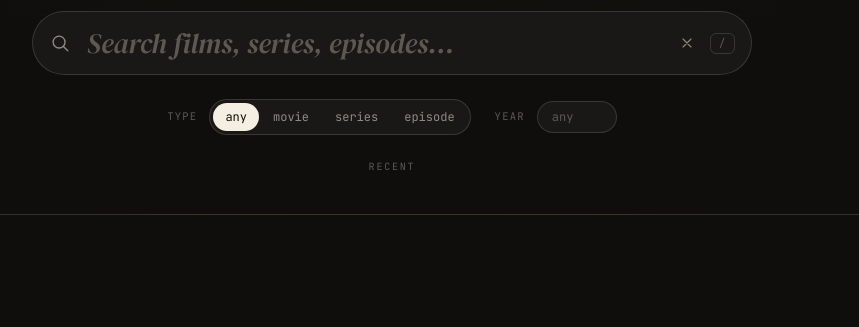
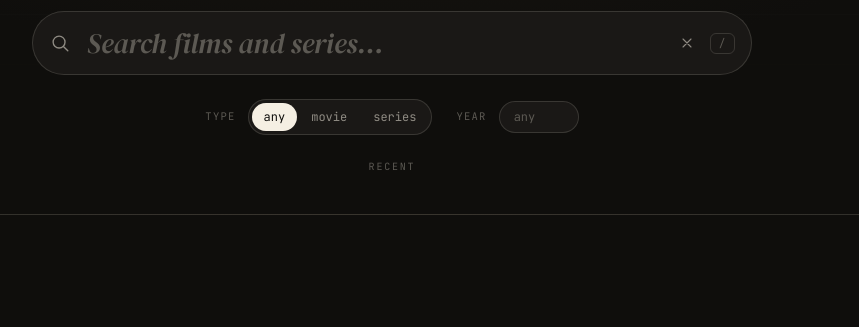
Before and after one commit to Inaolol/omdb-project, a website: page index.html in a window 1280 px wide. Shown: the part 153-480 px from the top of the page, without its empty margins (248-1107 px from the left). Drawn offline with Linux system fonts and the light colour scheme.

Commit message:
Update README and index.html for improved search functionality and clarity

```diff
--- a/index.html
+++ b/index.html
@@ -66,7 +66,7 @@
                 type="search"
                 autocomplete="off"
                 spellcheck="false"
-                placeholder="Search films, series, episodes…"
+                placeholder="Search films and series…"
                 aria-label="Search OMDb"
               >
               <button type="button" class="search-clear" id="search-clear" aria-label="Clear search" hidden>
@@ -85,7 +85,6 @@
                 <button type="button" role="radio" data-value="any" data-on="1">any</button>
                 <button type="button" role="radio" data-value="movie" data-on="0">movie</button>
                 <button type="button" role="radio" data-value="series" data-on="0">series</button>
-                <button type="button" role="radio" data-value="episode" data-on="0">episode</button>
               </div>
             </div>
             <div class="filter">
```
Also changed, not shown: README.md.
